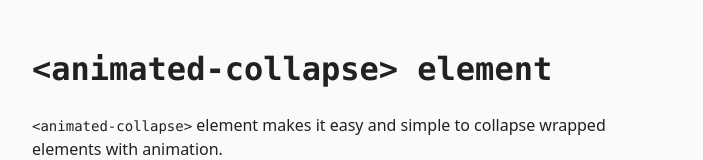
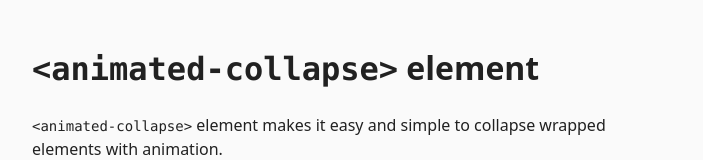
Before and after one commit to yuheiy/animated-collapse-element, a website: page index.html in a window 1280 px wide. Shown: the top 160 px of the page, without its empty margins (288-991 px from the left). Drawn offline with Linux system fonts and the light colour scheme.

Commit message:
fix site heading

```diff
--- a/index.html
+++ b/index.html
@@ -188,7 +188,7 @@
 <body>
   <header>
     <h1>
-      <code>&lt;animated-collapse&gt; element</code>
+      <code>&lt;animated-collapse&gt;</code> element
     </h1>
     <p>
       <code>&lt;animated-collapse&gt;</code> element makes it easy and simple to collapse wrapped elements with animation.
```
